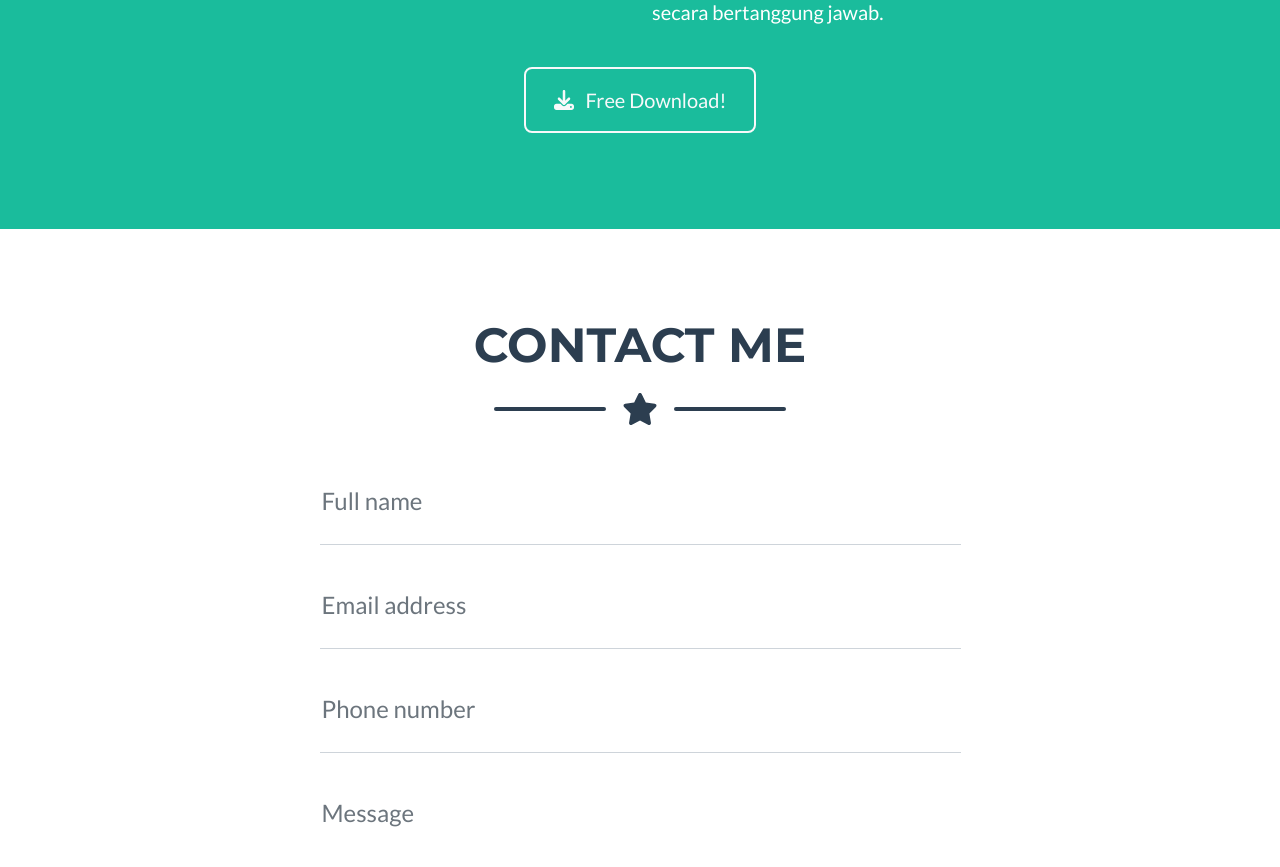
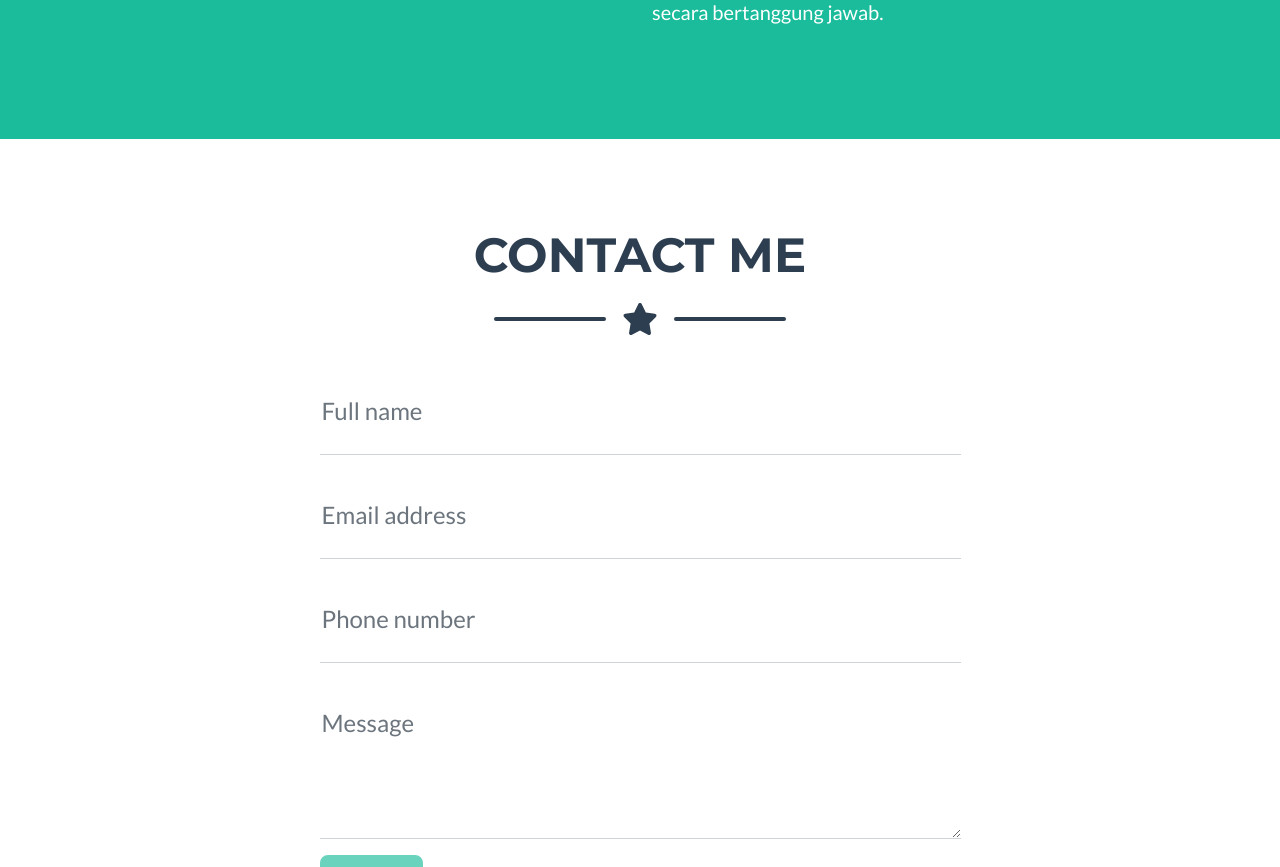
Before and after one commit to aabarrr/team_kelapa, a plain HTML site: page index.html in a window 1280 px wide. Shown: the part 2184-3051 px from the top of the page. Drawn offline with nearby package versions, Linux system fonts and the light colour scheme.

Commit message:
index.html

```diff
--- a/index.html
+++ b/index.html
@@ -140,12 +140,7 @@
                         </p></div>
                 </div>
                 <!-- About Section Button-->
-                <div class="text-center mt-4">
-                    <a class="btn btn-xl btn-outline-light" href="https://startbootstrap.com/theme/freelancer/">
-                        <i class="fas fa-download me-2"></i>
-                        Free Download!
-                    </a>
-                </div>
+
             </div>
         </section>
         <!-- Contact Section-->
```
